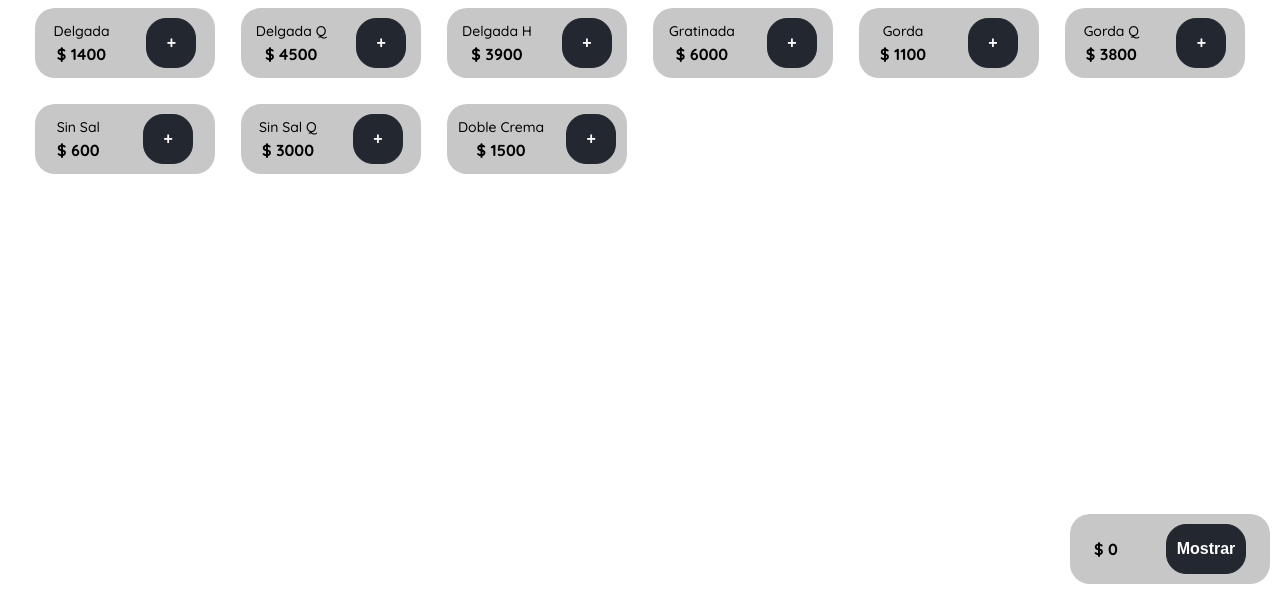
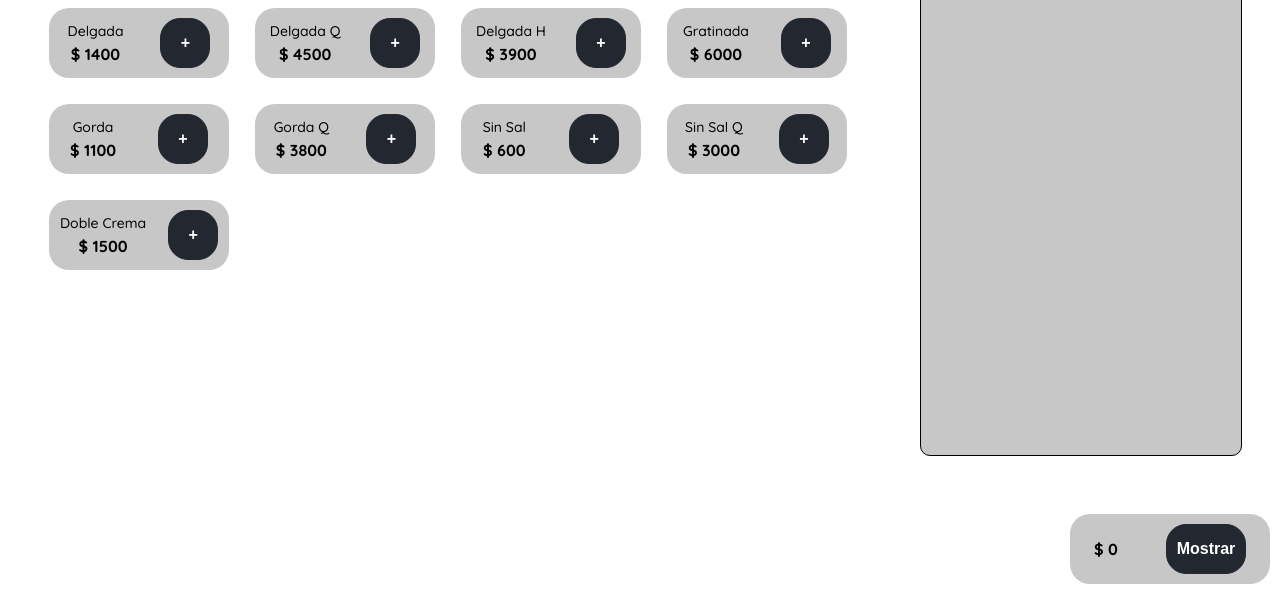
Before and after one commit to rCristianH/AccountAssistant, a plain HTML site: page index.html in a window 1280 px wide. Shown: the part 206-800 px from the top of the page. Drawn offline with Linux system fonts and the light colour scheme.

Commit message:
Layout friendly with big screens

```diff
--- a/index.html
+++ b/index.html
@@ -206,7 +206,7 @@
         </div>
 
     </section>
-    <aside id="factura" id="factura2" style="display: none;">
+    <aside id="factura" id="factura2">
 
 
 
--- a/style.css
+++ b/style.css
@@ -186,6 +186,9 @@ footer {
   background-color: var(--hospital-green);
   color: var(--dark);
 }
+#factura{
+  display: none;
+}
 @media (max-width: 386px) {
   .cards-container {
     grid-template-columns: repeat(auto-fill, 160px);
@@ -198,3 +201,12 @@ footer {
     height: 40px;
   }
 }
+@media (min-width: 1000px) {
+  nav, .main-container{
+    width: 70%;
+  }
+  #factura{
+    display: flex;
+    right: calc(3%);
+  }
+}
```
